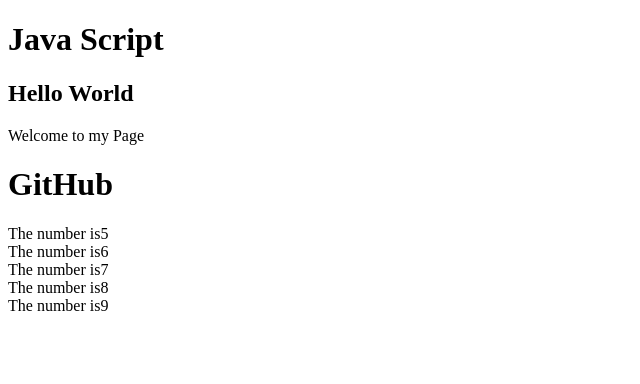
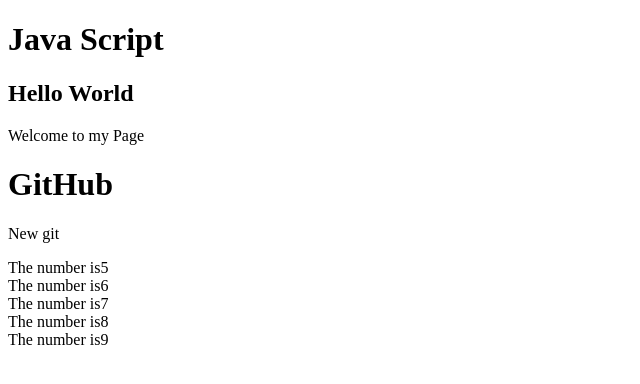
Before and after one commit to Mohanrajsugumar/Learn-git, a plain HTML site: page index.html in a window 1280 px wide. Shown: the whole page, without its empty margins (0-640 px from the left). Drawn offline with Linux system fonts and the light colour scheme.

Commit message:
new git added

```diff
--- a/index.html
+++ b/index.html
@@ -12,6 +12,7 @@
     <h2>Hello World </h2>
     <p>Welcome to my Page</p>
     <h1>GitHub</h1>
+    <p>New git</p>
     <p id="demo"></p>
 <script src="script.js"></script>
 </body>
```
